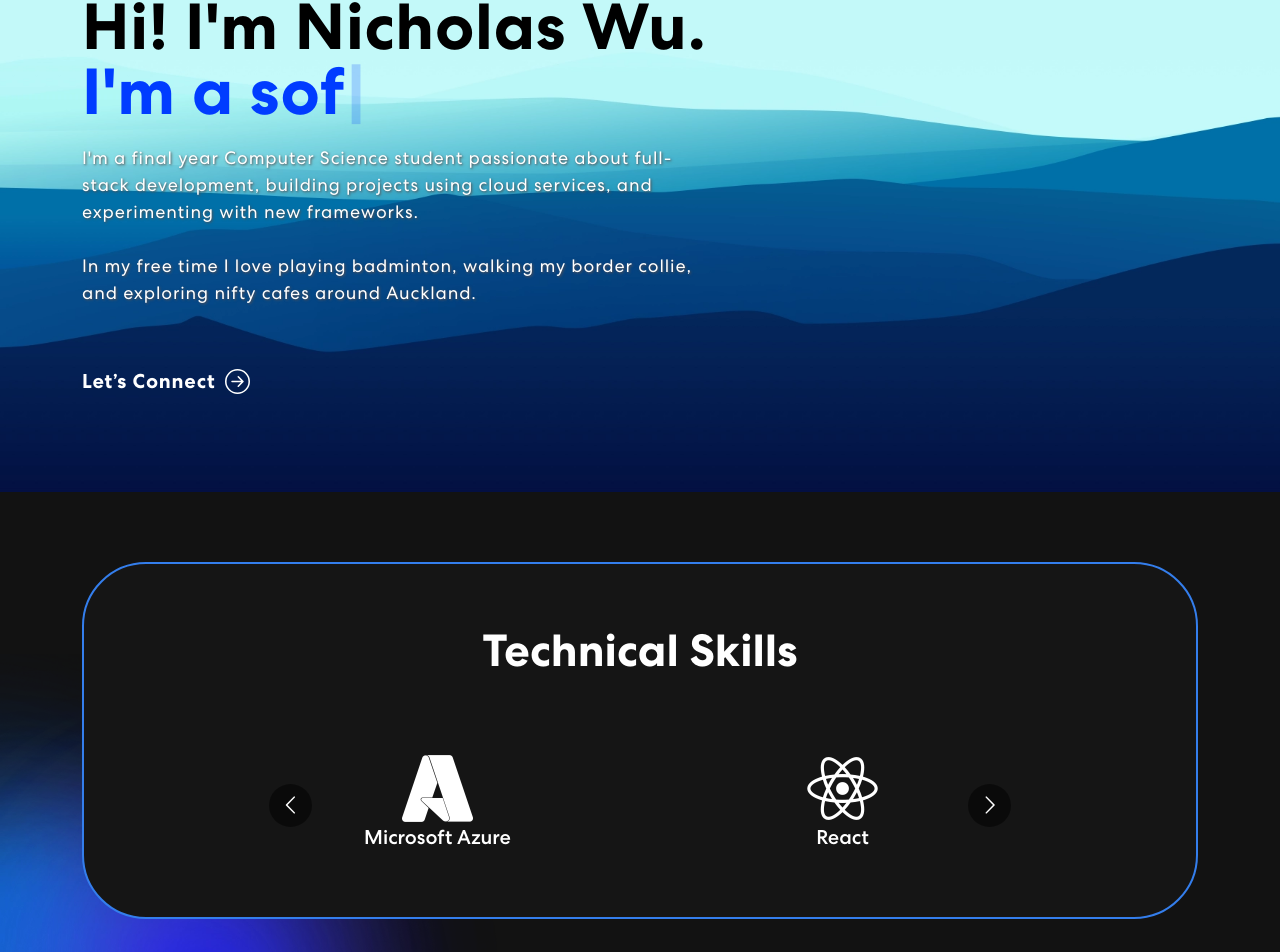
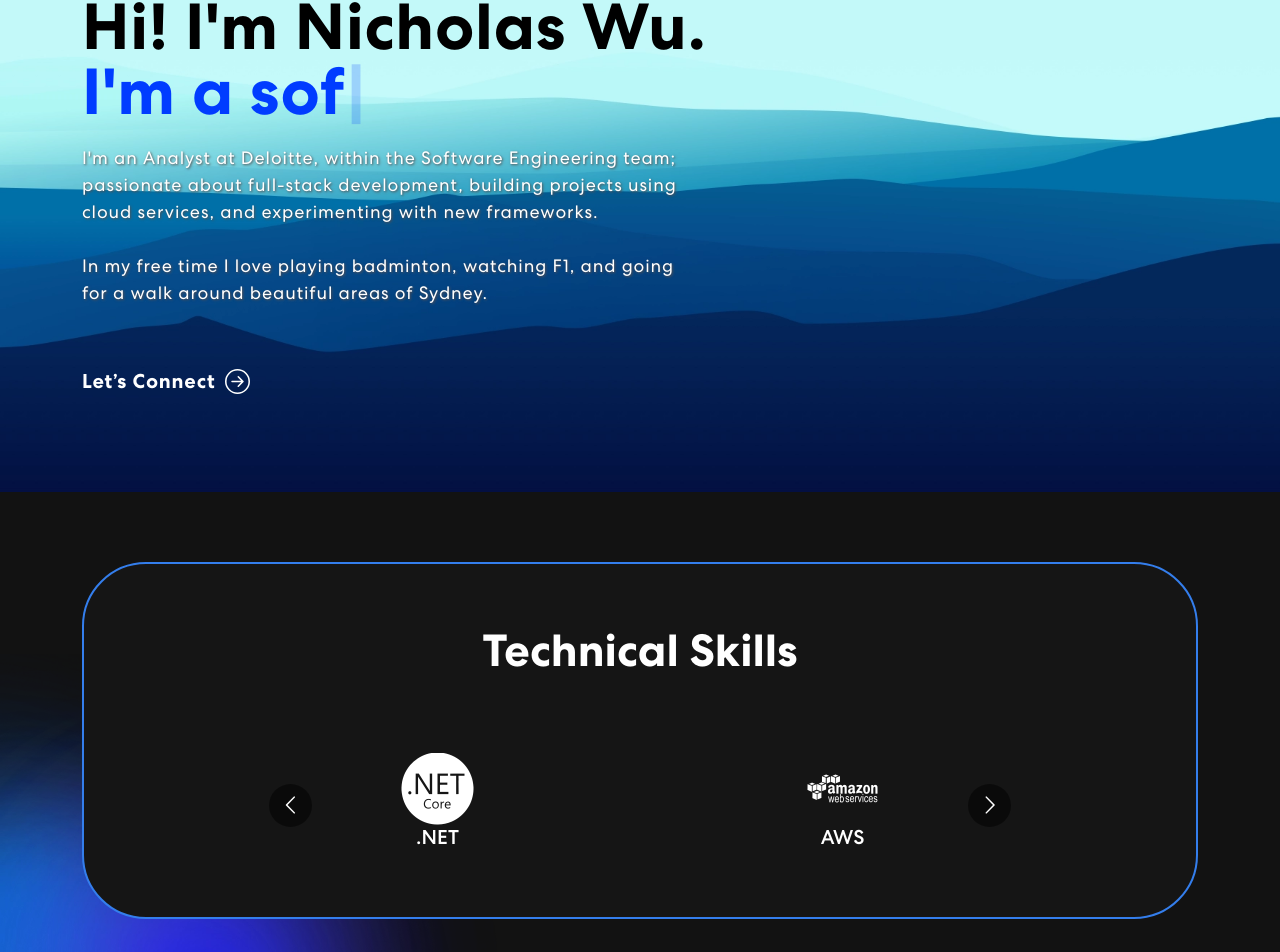
Before and after one commit to Saif3n/reactwebsite, a React (Create React App) app: page / in a window 1280 px wide. Shown: the part 286-1238 px from the top of the page. Built offline with nearby package versions, Linux system fonts and the light colour scheme; no server answers.

Commit message:
updated details to reflect new info

```diff
--- a/src/components/Banner.js
+++ b/src/components/Banner.js
@@ -39,7 +39,7 @@ export const Banner = () => {
                         .typeString("n avid F1 fan.")
                         .pauseFor(1600)
                         .deleteChars(25)
-                        .typeString("A student at the University of Auckland.")
+                        .typeString("An analyst at Deloitte.")
                         .pauseFor(1600)
                         .deleteAll(60)
                         .typeString("Welcome to my website!")
@@ -56,7 +56,7 @@ export const Banner = () => {
 
             <div>
 
-              <p>I'm a final year Computer Science student passionate about full-stack development, building projects using cloud services, and experimenting with new frameworks. <br></br><br></br>In my free time I love playing badminton, walking my border collie, and exploring nifty cafes around Auckland.</p>
+            <p>I'm an Analyst at Deloitte, within the Software Engineering team; passionate about full-stack development, building projects using cloud services, and experimenting with new frameworks. <br></br><br></br>In my free time I love playing badminton, watching F1, and going for a walk around beautiful areas of Sydney.</p>
               <button onClick={() => {
                 console.log('connect');
                 window.location.hash = '#connect';
--- a/src/components/Footer.js
+++ b/src/components/Footer.js
@@ -25,7 +25,7 @@ export const Footer = () => {
           </Col>
           <Col size={12} sm={6} className="text-center text-sm-end">
             <div className="social-icon-footer">
-              <a href="https://www.linkedin.com/in/nicholas-wu-lnkdin/"  target="_blank"><img src={navIcon1} alt="Icon" /></a>
+              <a href="https://www.linkedin.com/in/urlnicholaswu/"  target="_blank"><img src={navIcon1} alt="Icon" /></a>
 
             </div>
             <p>Nicholas Wu - 2023</p>
--- a/src/components/NavBar.js
+++ b/src/components/NavBar.js
@@ -45,7 +45,7 @@ export const NavBar = () => {
             </Nav>
             <span className="navbar-text">
               <div className="social-icon">
-                <a href="https://www.linkedin.com/in/nicholas-wu-lnkdin/"  target="_blank"><img src={navIcon1} alt="" /></a>
+                <a href="https://www.linkedin.com/in/urlnicholaswu/"  target="_blank"><img src={navIcon1} alt="" /></a>
               </div>
 
             </span>
--- a/src/components/Skills.js
+++ b/src/components/Skills.js
@@ -32,6 +32,11 @@ export const Skills = () => {
               <h2>Technical Skills</h2>
               <p></p>
               <Carousel responsive={responsive} infinite={true} autoPlay={true} autoPlaySpeed={2500} className="owl-carousel owl-theme skill-slider">
+              <div className="item">
+                  <i className="devicon-typescript-plain"></i>
+                  <h5>Typescript</h5>
+                </div>
+
                 <div className="item">
                   <i className="devicon-csharp-line"></i>
                   <h5>C#</h5>
@@ -43,8 +48,8 @@ export const Skills = () => {
                 </div>
 
                 <div className="item">
-                  <i className="devicon-azure-plain"></i>
-                  <h5>Microsoft Azure</h5>
+                  <i class="devicon-amazonwebservices-plain-wordmark"></i>
+                  <h5>AWS</h5>
                 </div>
 
 
@@ -83,11 +88,6 @@ export const Skills = () => {
                   <h5>MySQL</h5>
                 </div>
 
-                <div className="item">
-                  <i className="devicon-sqlite-plain"></i>
-                  <h5>SQLite</h5>
-                </div>
-
 
               </Carousel>
             </div>
```
